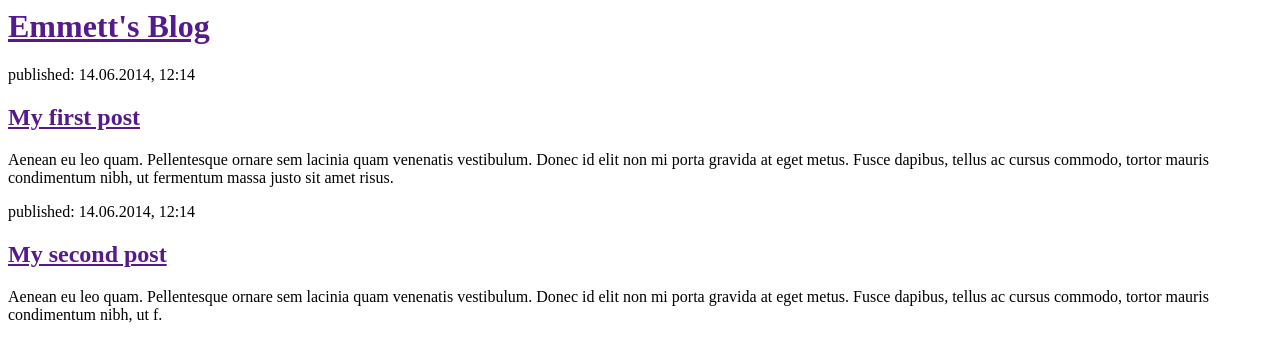
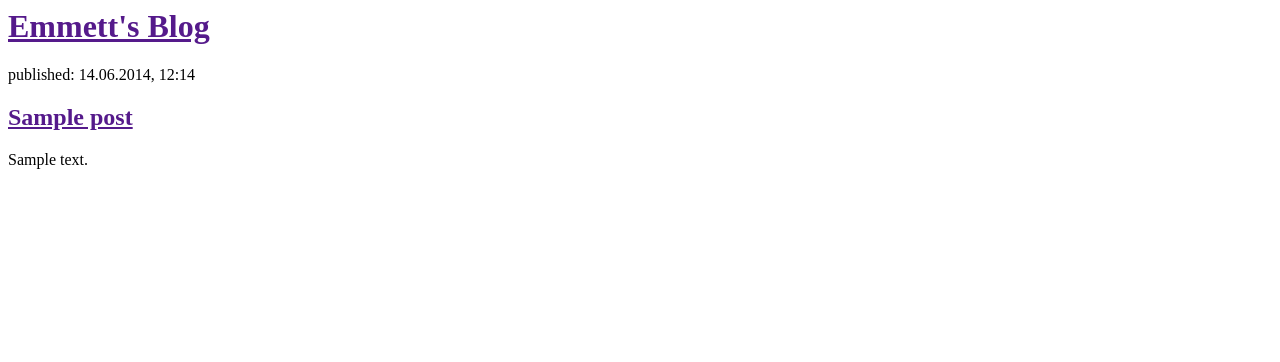
Before and after one commit to Emmetttt/mywebsite, a Django app: template blog/templates/blog/post_list.html in a window 1280 px wide. Shown: the top 362 px of the page. Run offline with Django 3.2, Linux system fonts and the light colour scheme; the template is opened without the code that fills it: values that come from a table or form of the project are taken from there, others are empty; tables that the repository leaves empty hold one stand-in row (values such as "Sample post").

Commit message:
modified templates in blog

```diff
--- a/blog/templates/blog/post_list.html
+++ b/blog/templates/blog/post_list.html
@@ -7,16 +7,12 @@
             <h1><a href="">Emmett's Blog</a></h1>
         </div>
 
-        <div>
-            <p>published: 14.06.2014, 12:14</p>
-            <h2><a href="">My first post</a></h2>
-            <p>Aenean eu leo quam. Pellentesque ornare sem lacinia quam venenatis vestibulum. Donec id elit non mi porta gravida at eget metus. Fusce dapibus, tellus ac cursus commodo, tortor mauris condimentum nibh, ut fermentum massa justo sit amet risus.</p>
-        </div>
-
-        <div>
-            <p>published: 14.06.2014, 12:14</p>
-            <h2><a href="">My second post</a></h2>
-            <p>Aenean eu leo quam. Pellentesque ornare sem lacinia quam venenatis vestibulum. Donec id elit non mi porta gravida at eget metus. Fusce dapibus, tellus ac cursus commodo, tortor mauris condimentum nibh, ut f.</p>
-        </div>
+		{% for post in posts %}
+	        <div>
+	            <p>published: 14.06.2014, 12:14</p>
+	            <h2><a href="">{{ post.title }}</a></h2>
+	            <p>{{ post.text|linebreaksbr }}
+	        </div>
+        {% endfor %}
     </body>
 </html>
--- a/blog/views.py
+++ b/blog/views.py
@@ -1,4 +1,8 @@
 from django.shortcuts import render
+from django.utils import timezone
+
+from .models import Post
 
 def post_list(request):
-    return render(request, 'blog/post_list.html', {})
+    posts = Post.objects.filter(published_date__lte=timezone.now()).order_by('published_date') ##TEST THIS IN SHELL THO
+    return render(request, 'blog/post_list.html', {'posts': posts})
```
Also changed, not shown: blog/url.py (added, +7 -0 lines).
